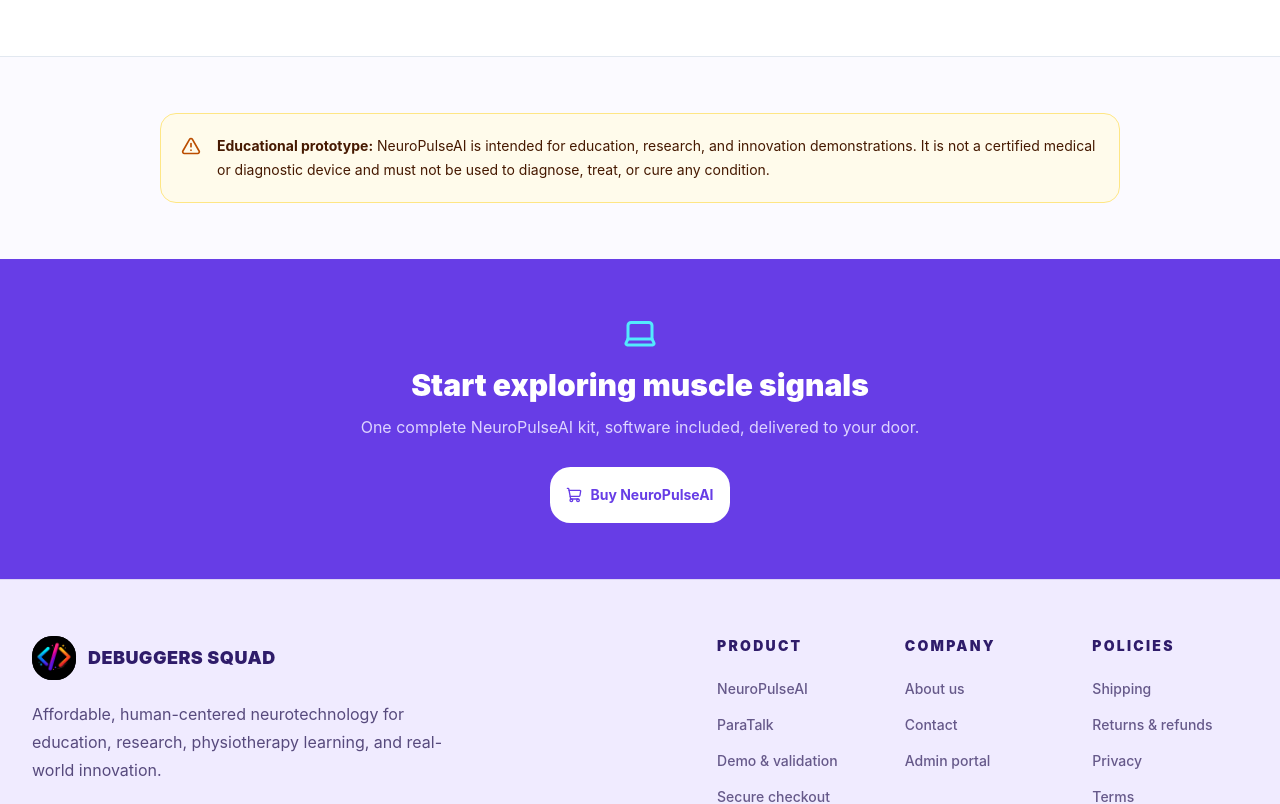
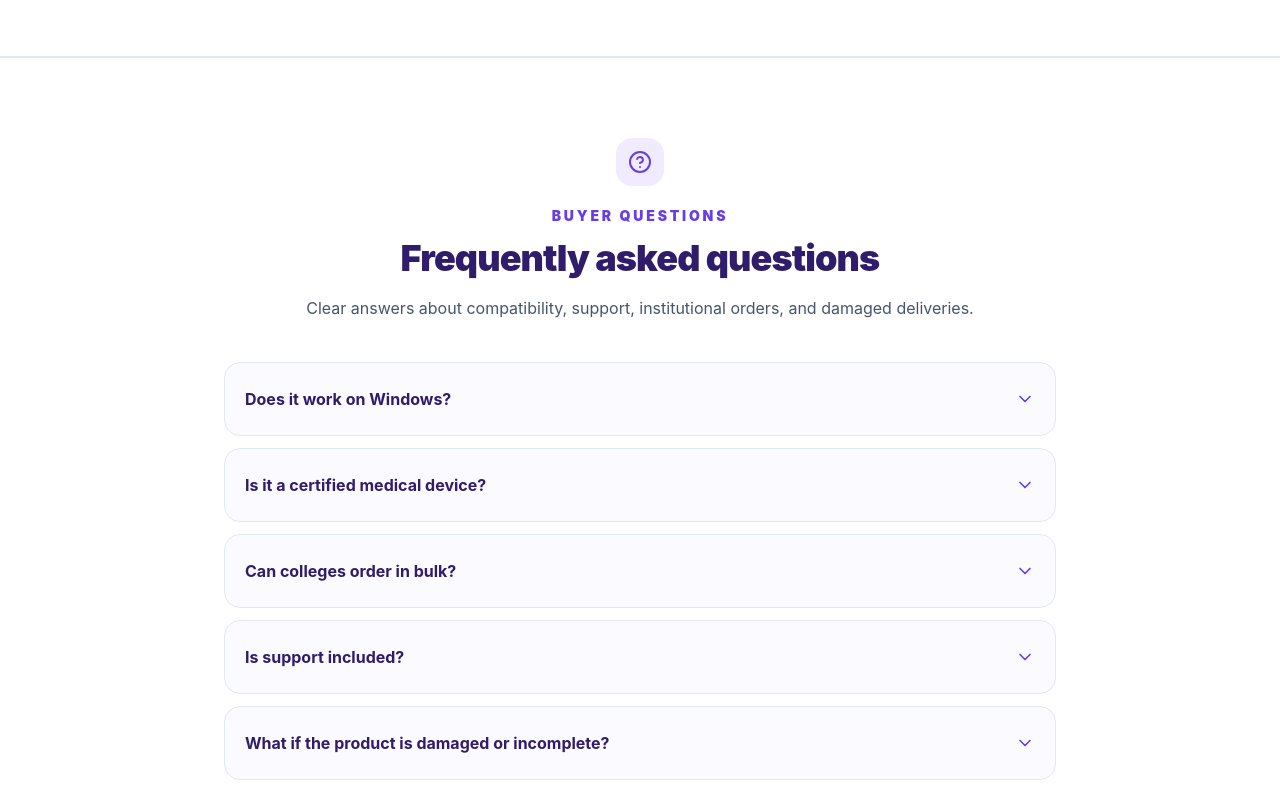
Before and after one commit to adityaIITG1/debuggers_squad_website, a Next.js app: page /product in a window 1280 px wide. Shown: the part 2200-3004 px from the top of the page. Built offline with nearby package versions, Linux system fonts and the light colour scheme.

Commit message:
Add buyer confidence FAQs to product pages

```diff
--- a/src/app/paratalk/page.tsx
+++ b/src/app/paratalk/page.tsx
@@ -21,6 +21,7 @@
 import { buttonVariants } from "@/components/ui/button";
 import { cn } from "@/lib/utils";
 import { AddToCartButton } from "@/components/cart/AddToCartButton";
+import { ProductFaq } from "@/components/commerce/ProductFaq";
 
 export const metadata: Metadata = {
   title: "ParaTalk Eye-Blink Communication & Control Kit | Debuggers Squad",
@@ -353,6 +354,8 @@
         </div>
       </section>
 
+      <ProductFaq />
+
       <section className="mx-auto max-w-5xl px-4 py-14 sm:px-6">
         <div className="flex gap-4 rounded-2xl border border-amber-200 bg-amber-50 p-5 text-sm leading-6 text-amber-950">
           <AlertTriangle className="mt-0.5 size-5 shrink-0 text-amber-700" />
--- a/src/app/product/page.tsx
+++ b/src/app/product/page.tsx
@@ -15,6 +15,7 @@
 import { NEUROPULSE_PRODUCT } from "@/lib/product";
 import { cn } from "@/lib/utils";
 import { AddToCartButton } from "@/components/cart/AddToCartButton";
+import { ProductFaq } from "@/components/commerce/ProductFaq";
 
 export const metadata: Metadata = {
   title: "Buy NeuroPulseAI Single-Channel EMG Kit | Debuggers Squad",
@@ -258,6 +259,8 @@
         </div>
       </section>
 
+      <ProductFaq />
+
       <section className="mx-auto max-w-5xl px-4 py-14 sm:px-6 lg:px-8">
         <div className="flex gap-4 rounded-2xl border border-amber-200 bg-amber-50 p-5 text-amber-950">
           <AlertTriangle className="mt-0.5 size-5 shrink-0 text-amber-700" />
--- /dev/null
+++ b/src/components/commerce/ProductFaq.tsx
@@ -0,0 +1,90 @@
+import Link from "next/link";
+import { ChevronDown, CircleHelp } from "lucide-react";
+
+const faqs = [
+  {
+    question: "Does it work on Windows?",
+    answer:
+      "Yes. The supplied software is designed to work with a compatible Windows laptop.",
+  },
+  {
+    question: "Is it a certified medical device?",
+    answer:
+      "No. Debuggers Squad products are educational, research, innovation, or assistive-technology prototypes. They are not certified medical or diagnostic devices.",
+  },
+  {
+    question: "Can colleges order in bulk?",
+    answer:
+      "Yes. Colleges, laboratories, workshops, and innovation programs can contact us for bulk-order requirements and support.",
+  },
+  {
+    question: "Is support included?",
+    answer:
+      "Yes. WhatsApp and email support are included for initial software, connection, and setup guidance.",
+  },
+  {
+    question: "What if the product is damaged or incomplete?",
+    answer:
+      "Record an unboxing video and notify us within 48 hours of delivery. After reviewing the package evidence, we may approve a replacement or refund according to our policy.",
+  },
+] as const;
+
+export function ProductFaq() {
+  return (
+    <section className="border-y border-slate-200 bg-white py-16 lg:py-20">
+      <div className="mx-auto max-w-4xl px-4 sm:px-6 lg:px-8">
+        <div className="text-center">
+          <span className="mx-auto grid size-12 place-items-center rounded-2xl bg-[#f0ebff] text-[#673de6]">
+            <CircleHelp className="size-6" />
+          </span>
+          <p className="mt-5 text-sm font-black uppercase tracking-[0.2em] text-[#673de6]">
+            Buyer questions
+          </p>
+          <h2 className="mt-3 text-3xl font-black tracking-tight sm:text-4xl">
+            Frequently asked questions
+          </h2>
+          <p className="mx-auto mt-4 max-w-2xl leading-7 text-slate-600">
+            Clear answers about compatibility, support, institutional orders, and
+            damaged deliveries.
+          </p>
+        </div>
+
+        <div className="mt-10 space-y-3">
+          {faqs.map(({ question, answer }) => (
+            <details
+              key={question}
+              className="group rounded-2xl border border-slate-200 bg-[#fbfaff] px-5 py-1 open:border-[#c9baf4] open:bg-white"
+            >
+              <summary className="flex cursor-pointer list-none items-center justify-between gap-4 py-5 font-bold text-[#2f1c6a] marker:content-none">
+                {question}
+                <ChevronDown className="size-5 shrink-0 text-[#673de6] transition-transform duration-200 group-open:rotate-180" />
+              </summary>
+              <p className="border-t border-slate-200 pb-5 pt-4 leading-7 text-slate-600">
+                {answer}
+                {question === "Can colleges order in bulk?" && (
+                  <>
+                    {" "}
+                    <Link href="/contact" className="font-semibold text-[#673de6] hover:underline">
+                      Contact us for an institutional order.
+                    </Link>
+                  </>
+                )}
+                {question === "What if the product is damaged or incomplete?" && (
+                  <>
+                    {" "}
+                    <Link
+                      href="/policies/refunds"
+                      className="font-semibold text-[#673de6] hover:underline"
+                    >
+                      Read the complete return and refund policy.
+                    </Link>
+                  </>
+                )}
+              </p>
+            </details>
+          ))}
+        </div>
+      </div>
+    </section>
+  );
+}
```
